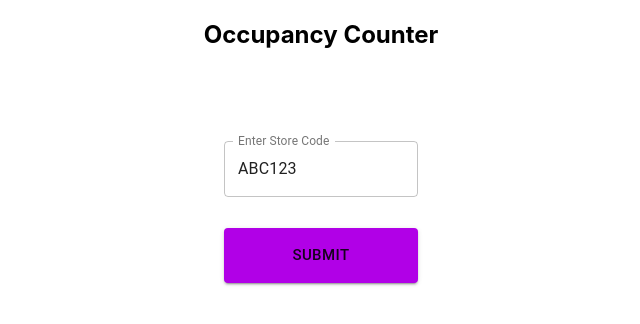
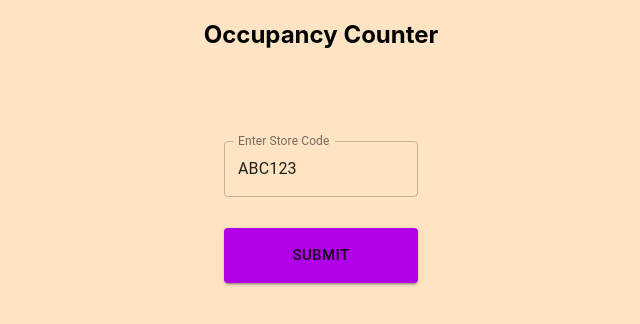
Before and after one commit to juliandeange/CrowdControl, a React app: page public/index.html in a window 1280 px wide. Shown: the whole page, without its empty margins (319-959 px from the left). Built offline with nearby package versions, Linux system fonts and the light colour scheme.

Commit message:
Add background colour

```diff
--- a/public/index.html
+++ b/public/index.html
@@ -26,7 +26,7 @@
     -->
     <title>React App</title>
   </head>
-  <body>
+  <body style="background-color: Bisque">
     <noscript>You need to enable JavaScript to run this app.</noscript>
     <div id="root"></div>
     <!--
```
